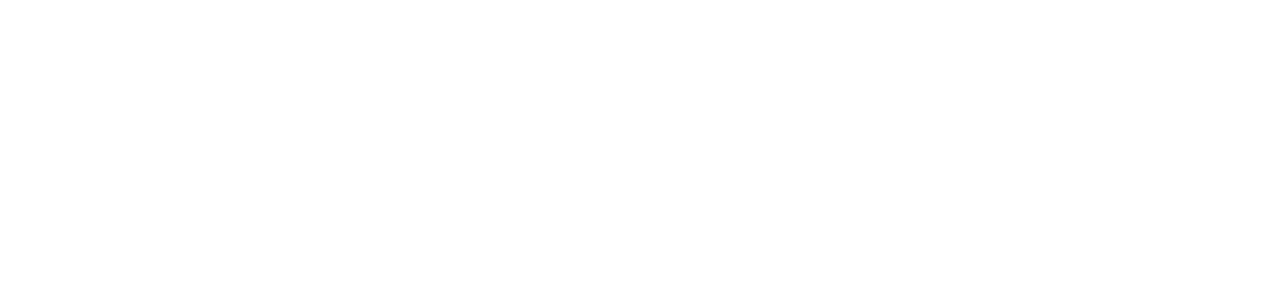
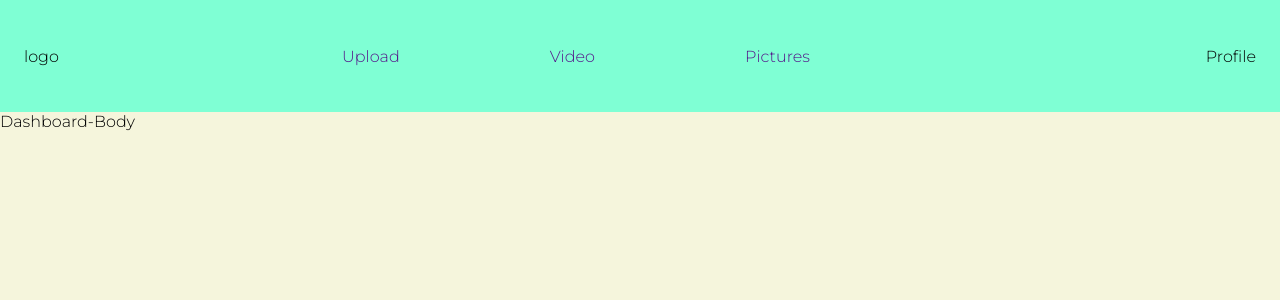
Before and after one commit to Binodsubedi/Shoot, a React (Create React App) app: page /dashboard/upload in a window 1280 px wide. Before the commit this address had no page. Shown: the top 300 px of the page. Built offline with nearby package versions, Linux system fonts and the light colour scheme.

Commit message:
Added general structure of Dashboard Navbar

```diff
--- /dev/null
+++ b/sass/_uploadSeparation.scss
@@ -0,0 +1,46 @@
+.DUContainer{
+ height: 100vh;
+ width: 100vw;
+ display: grid;
+ grid-template-columns: [container-start] 1fr [center-start] repeat(6, [col-start] minmax(min-content, 16.66rem) [col-end]) [center-end] 1fr [container-end];
+ grid-template-rows: 14vh 86vh;
+}
+
+.DNav{
+    grid-column: container-start / container-end;
+    background-color: aquamarine;
+    display: flex;
+    justify-content: space-between;
+    align-items: center;
+
+    &--mainItems{
+        height: 100%;
+        width: 75%;
+        display: flex;
+        align-items: center;
+        justify-content: space-between;
+
+        &__logo{
+            padding-left: 1.5rem;
+        }
+
+
+        &__links{
+            height: 100%;
+            width: 80%;
+            display: flex;
+            justify-content: space-evenly;
+            align-items: center;
+        }
+    }
+
+    &--profile{
+        padding-right: 1.5rem;
+    }
+
+}
+
+.DUBody{
+    grid-column: container-start / container-end;
+    background-color: beige;
+}
--- /dev/null
+++ b/sass/dashboardUpload.scss
@@ -0,0 +1,2 @@
+@import './reset';
+@import './uploadSeparation';
--- /dev/null
+++ b/src/components/dashboardComp/dashboardNav.tsx
@@ -0,0 +1,18 @@
+import React from 'react'
+
+const dashboardNav = ({name}) => {
+  return (
+    <div className={name}>
+    <div className="DNav--mainItems">
+    <div className="DNav--mainItems__logo">logo</div>
+    <div className="DNav--mainItems__links">
+        <a href="" className="DNav--mainItems__links-1 DNav--link-1">Upload</a>
+        <a href="" className="DNav--mainItems__links-2 DNav--link-2">Video</a>
+        <a href="" className="DNav--mainItems__links-3 DNav--link-3">Pictures</a>
+    </div>
+</div>
+<div className="DNav--profile">Profile</div></div>
+  )
+}
+
+export default dashboardNav
--- /dev/null
+++ b/src/components/dashboardComp/dashboardUploadBody.tsx
@@ -0,0 +1,11 @@
+import React from 'react'
+
+const dashboardUploadBody = ({name}) => {
+  return (
+    <div className={name}>
+        Dashboard-Body
+    </div>
+  )
+}
+
+export default dashboardUploadBody
--- /dev/null
+++ b/src/components/dashboard_upload.tsx
@@ -0,0 +1,17 @@
+import React from 'react'
+import NavBar from './dashboardComp/dashboardNav'
+import MainArea from './dashboardComp/dashboardUploadBody'
+import './../styles/dashboardUpload.css'
+
+const dashboard_upload = () => {
+  return (
+
+    <div className='DUContainer'>
+    <NavBar name='DNav' />
+    <MainArea name='DUBody' />
+    </div>
+
+  )
+}
+
+export default dashboard_upload
--- a/src/index.tsx
+++ b/src/index.tsx
@@ -4,6 +4,7 @@ import { BrowserRouter, Routes, Route} from "react-router-dom";
 import Welcome from "./components/welcome";
 import Signup from "./components/signup";
 import Login from "./components/login";
+import DashboardUpload from "./components/dashboard_upload";
 
 
 
@@ -15,6 +16,7 @@ class App extends React.Component{
                 <Route path="/" element={<Welcome/>}/>
                 <Route path="/signup" element={<Signup/>}/>
                 <Route path="/login" element={<Login/>}/>
+                <Route path="/dashboard/upload" element={<DashboardUpload/>}/>
             </Routes>
 
             </BrowserRouter>
--- /dev/null
+++ b/src/styles/dashboardUpload.css
@@ -0,0 +1,61 @@
+*,
+*::after,
+*::before {
+  padding: 0;
+  margin: 0;
+  box-sizing: border-box;
+}
+
+html {
+  font-family: 'Montserrat', sans-serif;
+}
+
+a {
+  text-decoration: none;
+}
+
+.DUContainer {
+  height: 100vh;
+  width: 100vw;
+  display: grid;
+  grid-template-columns: [container-start] 1fr [center-start] repeat(6, [col-start] minmax(min-content, 16.66rem) [col-end]) [center-end] 1fr [container-end];
+  grid-template-rows: 14vh 86vh;
+}
+
+.DNav {
+  grid-column: container-start / container-end;
+  background-color: aquamarine;
+  display: flex;
+  justify-content: space-between;
+  align-items: center;
+}
+
+.DNav--mainItems {
+  height: 100%;
+  width: 75%;
+  display: flex;
+  align-items: center;
+  justify-content: space-between;
+}
+
+.DNav--mainItems__logo {
+  padding-left: 1.5rem;
+}
+
+.DNav--mainItems__links {
+  height: 100%;
+  width: 80%;
+  display: flex;
+  justify-content: space-evenly;
+  align-items: center;
+}
+
+.DNav--profile {
+  padding-right: 1.5rem;
+}
+
+.DUBody {
+  grid-column: container-start / container-end;
+  background-color: beige;
+}
+/*# sourceMappingURL=dashboardUpload.css.map */
```
Also changed, not shown: src/components/dashboard_pictures.tsx (added, +9 -0 lines), src/components/dashboard_video.tsx (added, +9 -0 lines), 1 other file (tests, documents, lock files or other folders).
